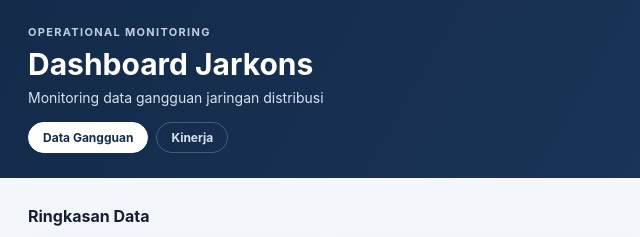
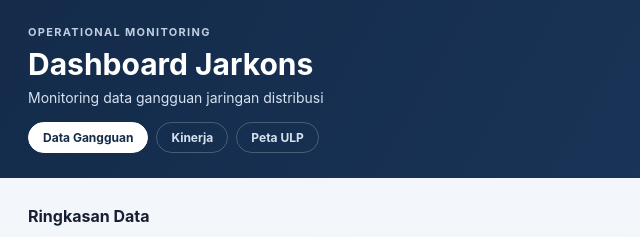
Before and after one commit to filenomorjar-jpg/DASHBOARD-JARKONS, a plain HTML site: page public/index.html in a window 1280 px wide. Shown: the top 237 px of the page, 0-640 px from the left. Drawn offline with nearby package versions, Linux system fonts and the light colour scheme; no server answers.

Commit message:
Update index.html

```diff
--- a/public/index.html
+++ b/public/index.html
@@ -22,6 +22,7 @@
         <nav class="nav" aria-label="Halaman">
           <a href="index.html" class="active">Data Gangguan</a>
           <a href="kinerja.html">Kinerja</a>
+          <a href="petaULP.html">Peta ULP</a>
         </nav>
       </div>
       <div id="connectionStatus" class="connection">Menghubungkan...</div>
```
